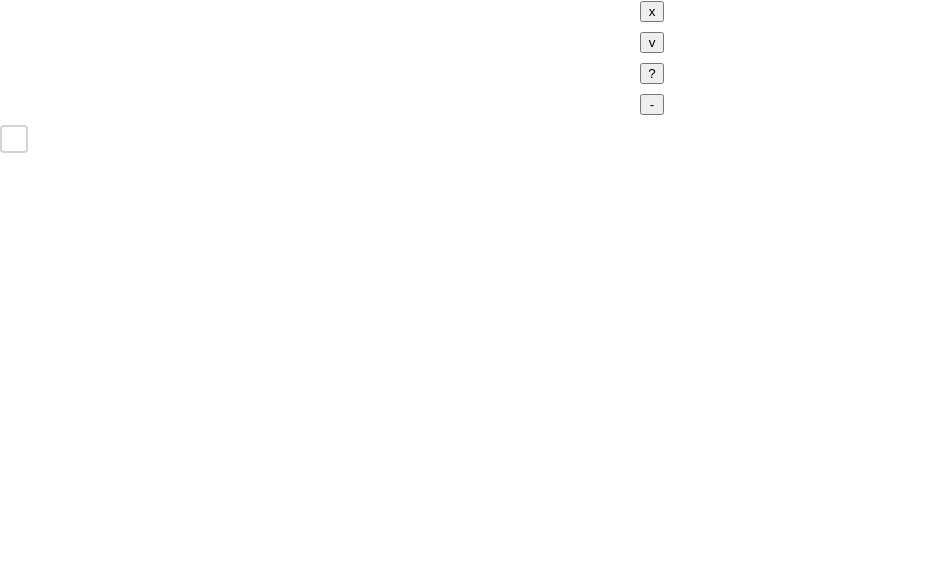
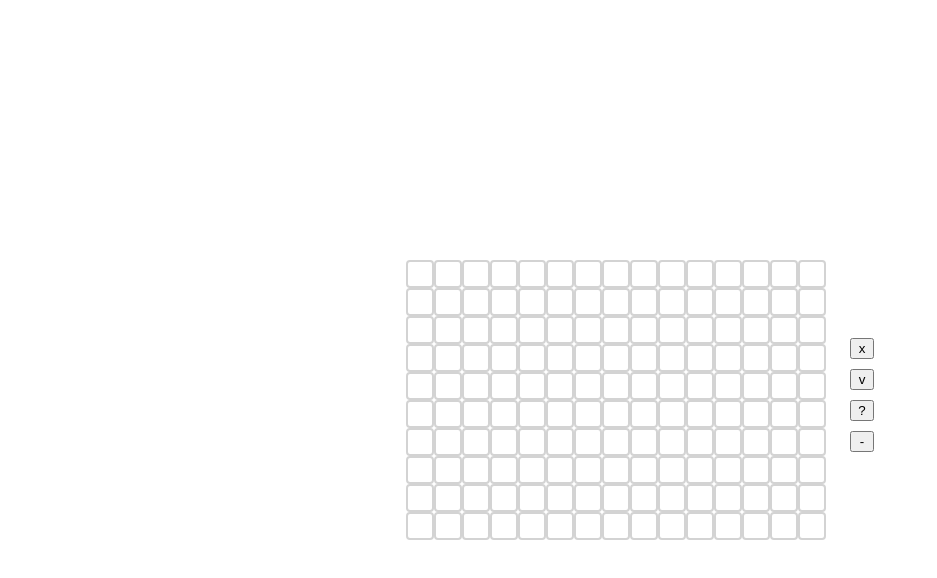
Before and after one commit to stephanowallace/ts-picross, a React (Create React App) app: page / in a window 1280 px wide. Shown: the top 578 px of the page, without its empty margins (0-937 px from the left). Built offline with nearby package versions, Linux system fonts and the light colour scheme.

Commit message:
add grid to main page

```diff
--- a/src/App.tsx
+++ b/src/App.tsx
@@ -1,19 +1,35 @@
 import React from "react";
+import styled from "styled-components";
 import "./App.css";
 import CellTypeSelector from "./components/CellTypeSelector";
 import { CellContext } from "./contexts/CellType.context";
 import useCell from "./hooks/useCell";
-import Cell from "./components/Cell";
+import Grid from "./components/Grid";
+
+const Container = styled.div`
+  align-items: center;
+  display: flex;
+  height: 100vh;
+  justify-content: center;
+  width: 100%;
+`;
+
+const Content = styled.div`
+  align-items: center;
+  display: flex;
+`;
 
 function App() {
   const cell = useCell();
 
   return (
     <CellContext.Provider value={cell}>
-      <div className="App">
-        <CellTypeSelector />
-        <Cell />
-      </div>
+      <Container>
+        <Content>
+          <Grid rows={10} columns={15} />
+          <CellTypeSelector />
+        </Content>
+      </Container>
     </CellContext.Provider>
   );
 }
```
